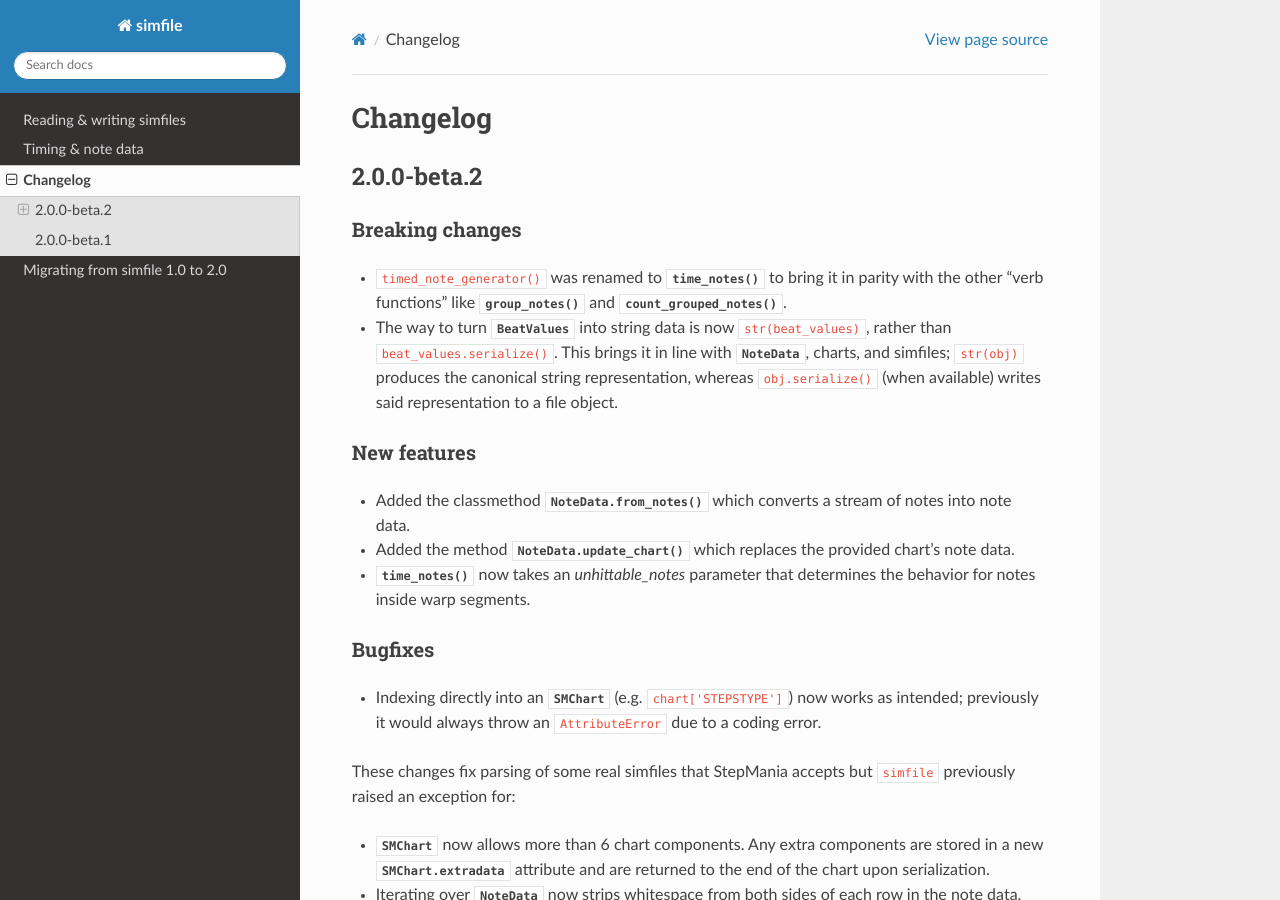
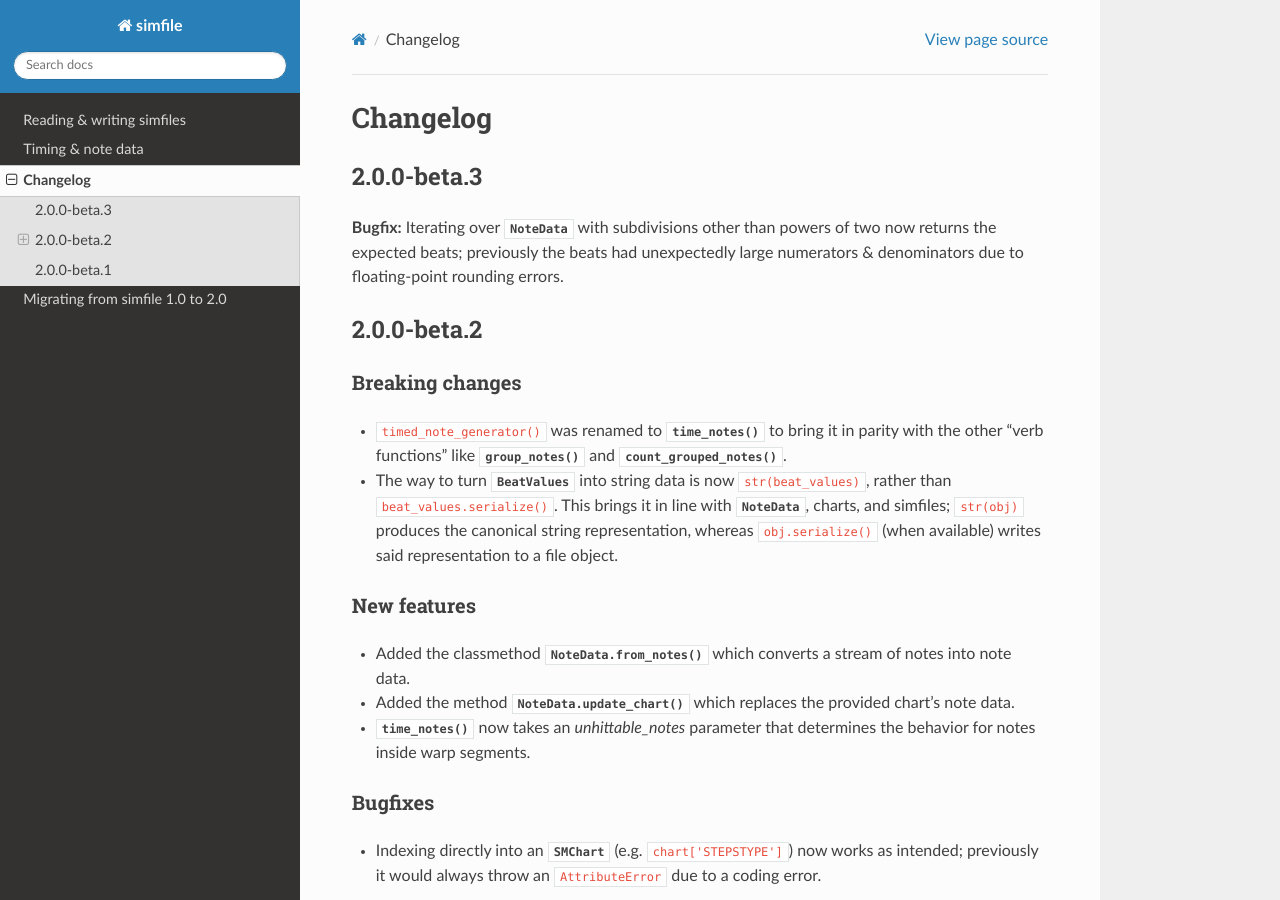
Before and after one commit to garcia/simfile, a Sphinx documentation site: the page built from docs/source/changelog.rst, in a window 1280 px wide and 900 px high. Built offline with Sphinx 7.4.7 and the Read the Docs theme 2.0.0, drawn with Linux system fonts in a browser that asks for light colours.

Commit message:
update changelog

```diff
--- a/docs/source/changelog.rst
+++ b/docs/source/changelog.rst
@@ -2,6 +2,14 @@
 
 Changelog
 =========
+
+2.0.0-beta.3
+------------
+
+**Bugfix:** Iterating over :class:`.NoteData` with subdivisions other than
+powers of two now returns the expected beats; previously the beats had
+unexpectedly large numerators & denominators due to floating-point rounding
+errors.
 
 2.0.0-beta.2
 ------------
```
